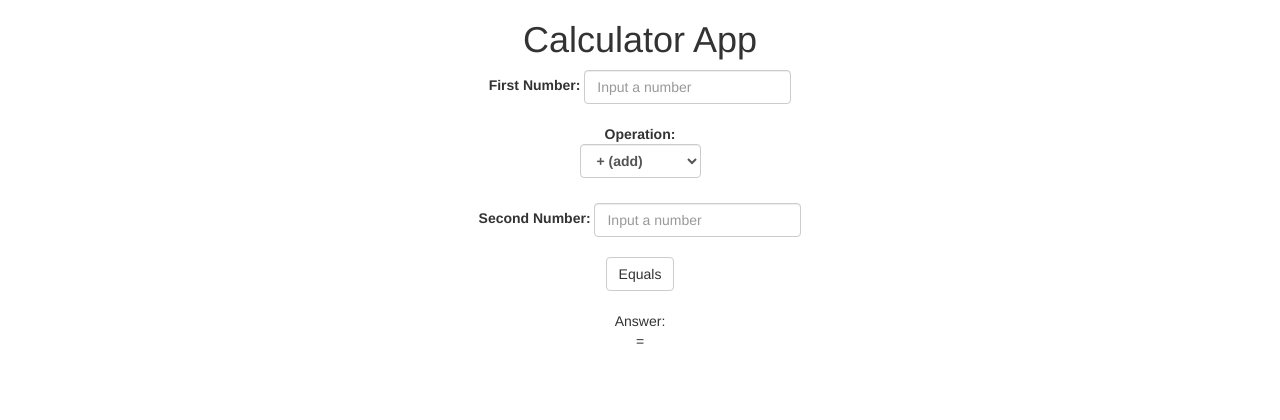
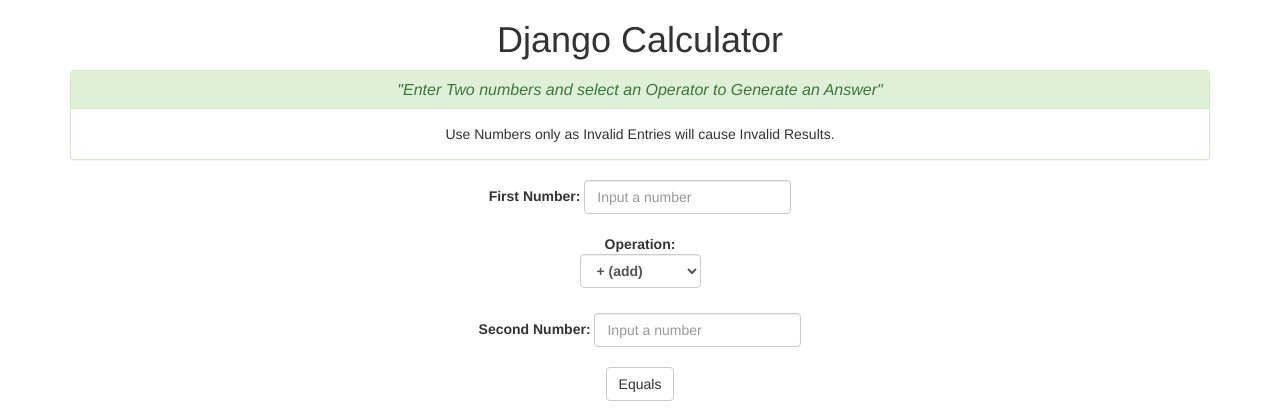
Before and after one commit to JayTwitty/calculator, a Django app: page / in a window 1280 px wide. Shown: the top 420 px of the page. Run offline with Django 3.2, Linux system fonts and the light colour scheme; some libraries are stand-ins or nearby versions.

Commit message:
calculator app

```diff
--- a/app/templates/index.html
+++ b/app/templates/index.html
@@ -11,8 +11,15 @@
 </head>
 
 <body class="container center">
-<h1>Calculator App</h1>
-
+<h1>Django Calculator</h1>
+<div class="panel panel-success">
+  <div class="panel-heading">
+    <h3 class="panel-title center"><em>"Enter Two numbers and select an Operator to Generate an Answer"</em></h3>
+  </div>
+  <div class="panel-body center">
+      Use Numbers only as Invalid Entries will cause Invalid Results.
+  </div>
+</div>
 <form method = "post" class="form-inline center">
 {% csrf_token %}
   <div class="form-group">
```
